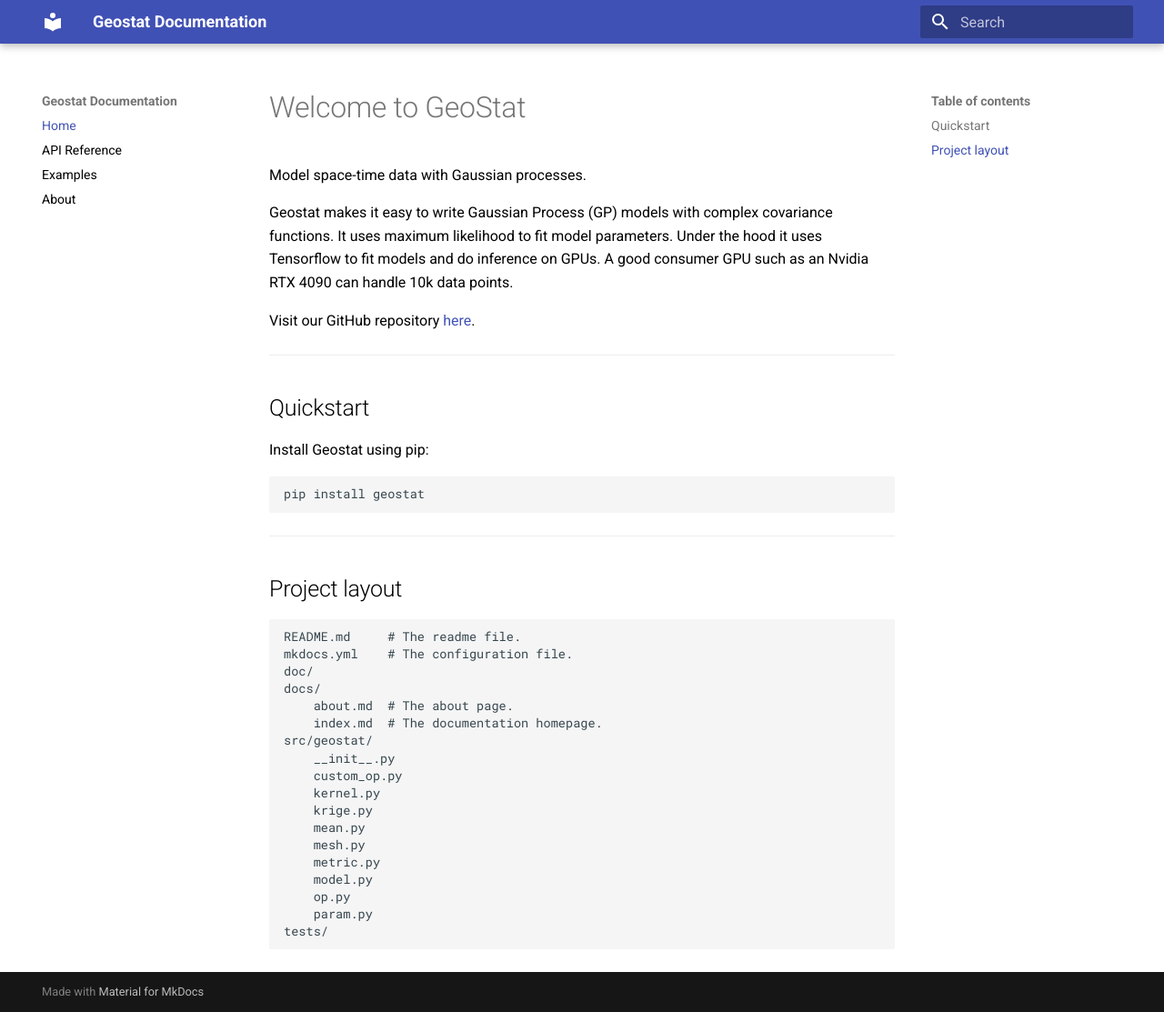
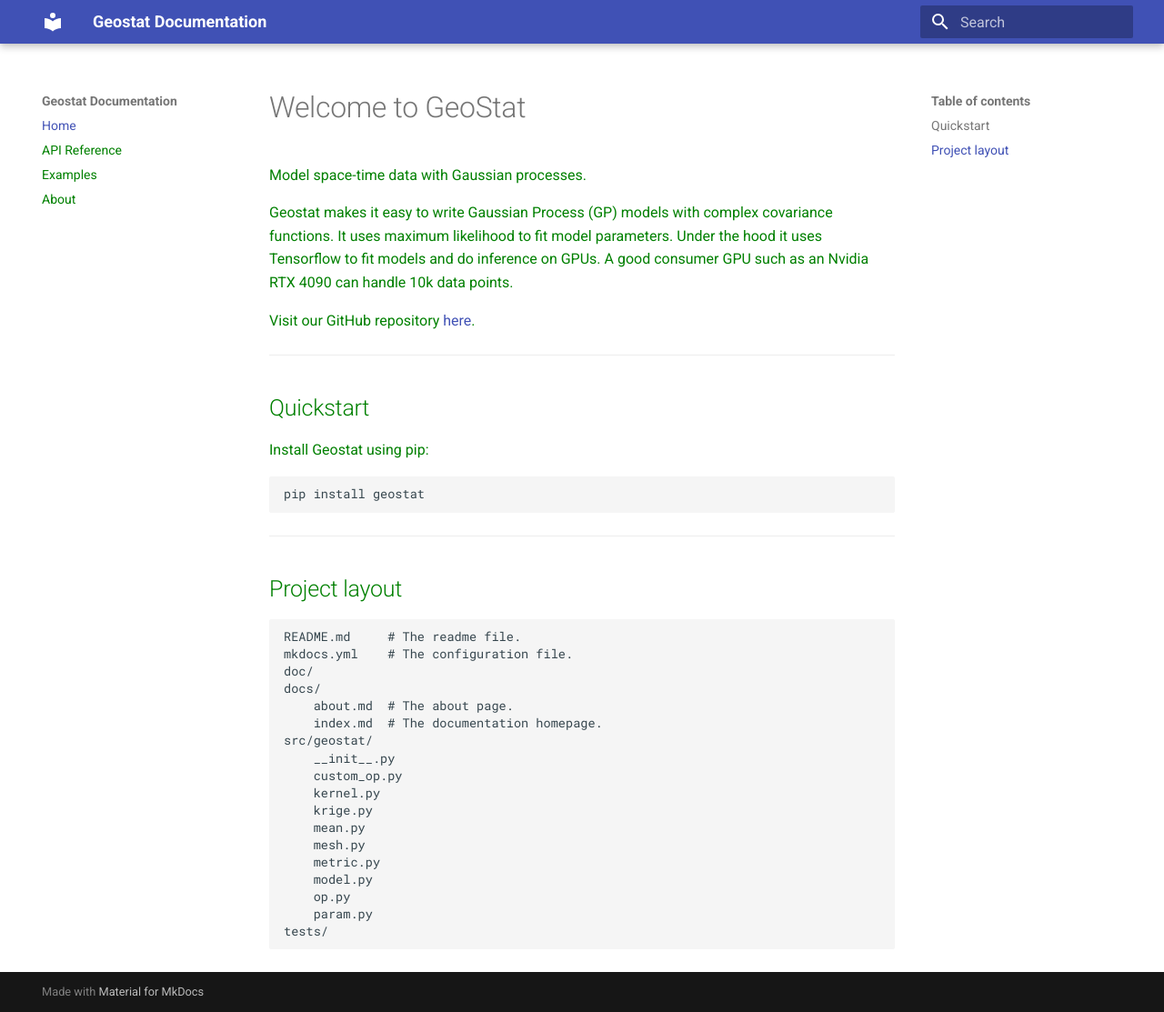
Before and after one commit to hypergradient/geostat, an MkDocs documentation site: the page built from docs/index.md, in a window 1280 px wide and 1113 px high. Shown: the whole window at 91% size. Built offline with MkDocs 1.6.1 and Material for MkDocs 9.7.7, drawn with Linux system fonts in a browser that asks for light colours.

Commit message:
Testing colors

```diff
--- a/docs/style.css
+++ b/docs/style.css
@@ -1,15 +1,15 @@
 body {
-    color: black;
+    color: green;
 }
 
 doc-section-title {
-    color: black;
+    color: green;
 }
 
 code {
-    color: black;
+    color: green;
 }
 
 p {
-    color: black;
+    color: green;
 }
```
